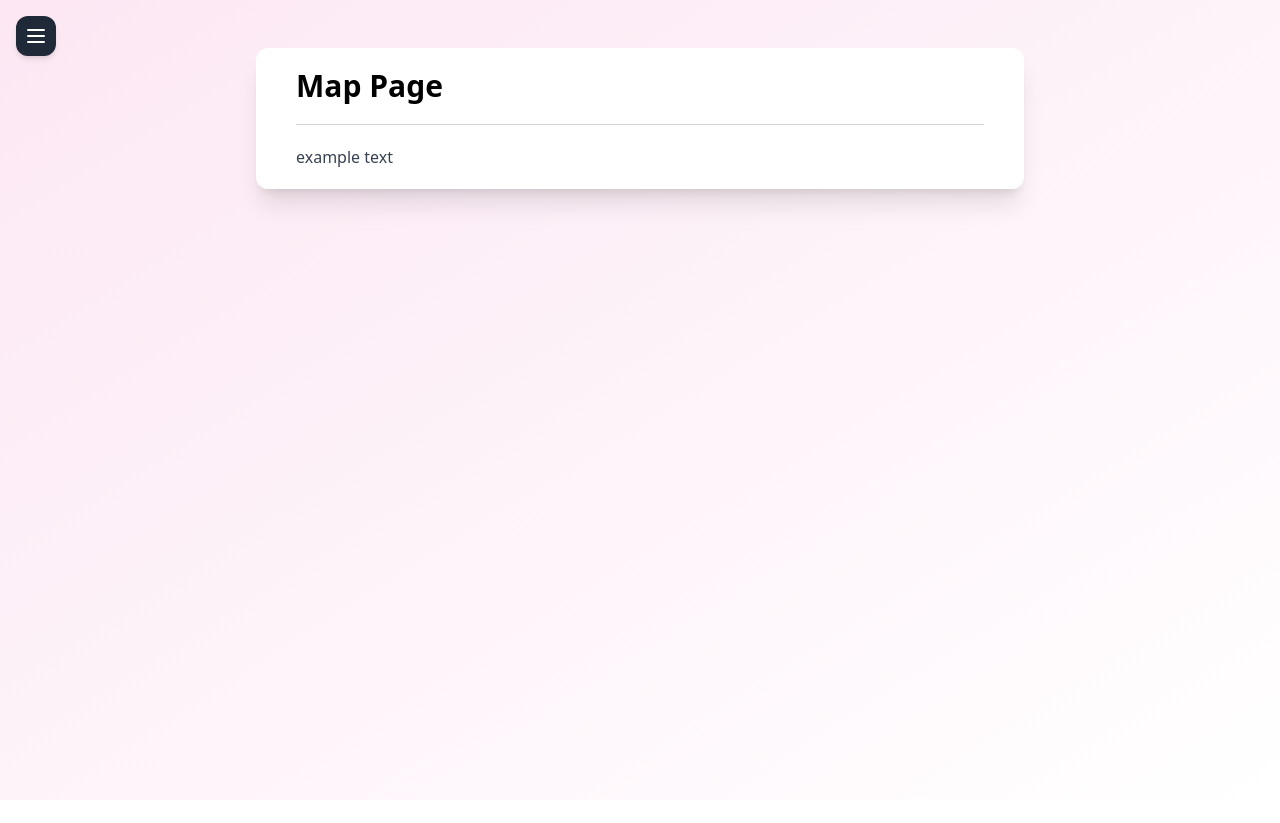
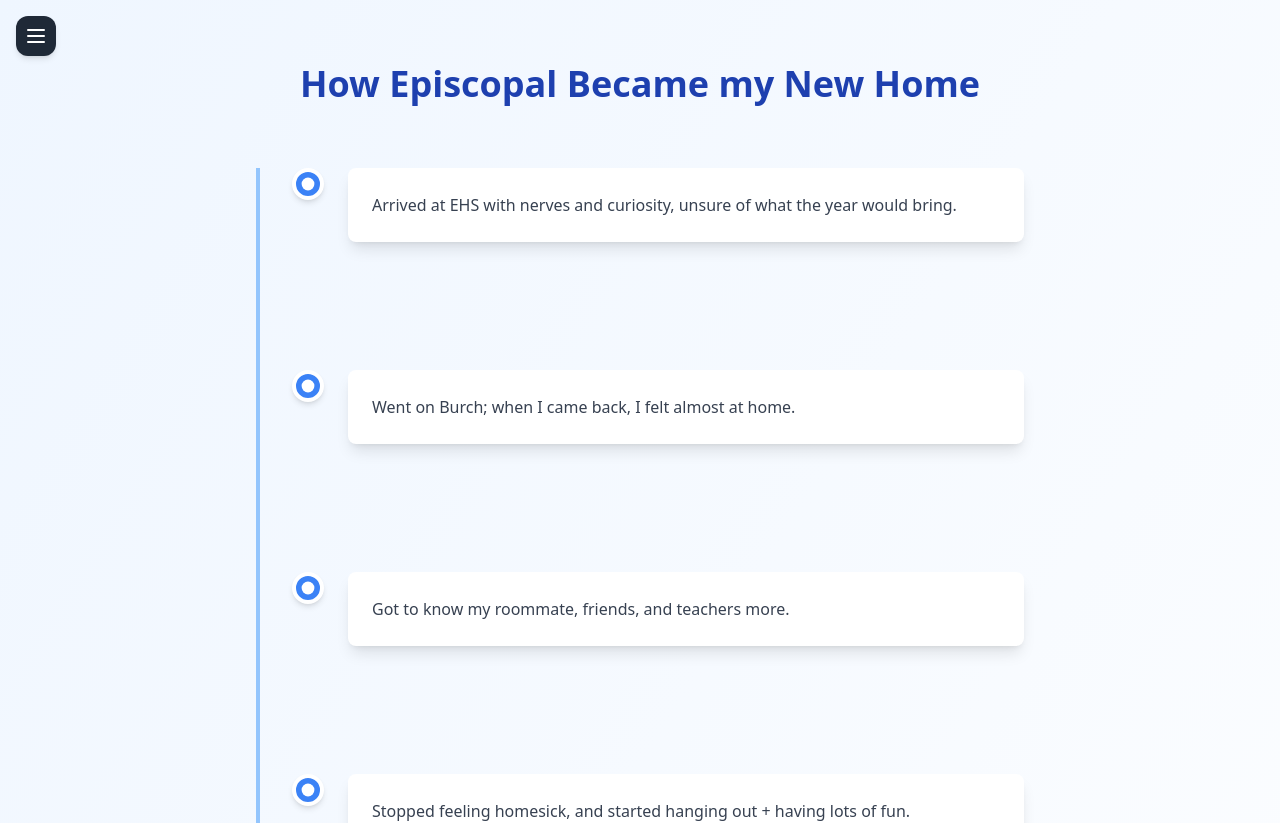
Before and after one commit to FelixTrask/english-final, a React (Create React App) app: page /map in a window 1280 px wide. Shown: the top 823 px of the page. Before the commit the page ends 800 px from the top, so only its background shows below. Built offline with nearby package versions, Linux system fonts and the light colour scheme.

Commit message:
Made Map Page

```diff
--- a/src/pages/MapPage.js
+++ b/src/pages/MapPage.js
@@ -1,48 +1,89 @@
+// pages/MapPage.js
 import React, { useRef } from "react";
 import gsap from "gsap";
+import { ScrollTrigger } from "gsap/ScrollTrigger";
 import { useGSAP } from "@gsap/react";
 
-gsap.registerPlugin(useGSAP);
+gsap.registerPlugin(ScrollTrigger);
 
-function MapPage() {
+export default function MapPage() {
   const container = useRef();
 
-  useGSAP(() => {
-    // Fade in the whole background container
-    gsap.fromTo(
-      container.current,
-      { opacity: 0 },
-      { opacity: 1, duration: 1, ease: "power2.out" }
-    );
+  useGSAP(
+    () => {
+      gsap.utils.toArray(".timeline-entry").forEach((entry, i) => {
+        gsap.fromTo(
+          entry,
+          { opacity: 0, y: 80 },
+          {
+            opacity: 1,
+            y: 0,
+            duration: 1,
+            delay: i * 0.2,
+            ease: "power2.out",
+            scrollTrigger: {
+              trigger: entry,
+              start: "top 85%",
+            },
+          }
+        );
+      });
+    },
+    { scope: container }
+  );
 
-    // Animate text
-    gsap.fromTo(
-      ".main-title",
-      { y: -40, opacity: 0 },
-      { y: 0, opacity: 1, duration: 1, delay: 0.3, ease: "power3.out" }
-    );
+  const rawPoints = [
+    "Arrived at EHS with nerves and curiosity, unsure of what the year would bring.",
+    "Went on Burch; when I came back, I felt almost at home.",
+    "Got to know my roommate, friends, and teachers more.",
+    "Stopped feeling homesick, and started hanging out + having lots of fun.",
+    "Got onto the climbing team, looking forward to every single practice with my team.",
+    "Went on winter break, I was excited to come back to Episcopal.",
+    "Had lots of fun on the Ultimate team, making lots of new friends.",
+    "Finally felt like I found my place at Episcopal, with the support of everyone around me.",
+    "Crafted this final book, looking back with EHS as my new home.",
+  ];
 
-    gsap.fromTo(
-      ".text",
-      { y: 20, opacity: 0 },
-      { y: 0, opacity: 1, duration: 1, delay: 0.6, ease: "power3.out" }
-    );
-  }, { scope: container });
+  // Use only the first 5 entries
+  const points = rawPoints.slice(0, 9);
 
   return (
     <div
-      className="min-h-screen bg-gradient-to-br from-pink-100 to-white pt-12"
       ref={container}
+      className="min-h-screen bg-gradient-to-br from-blue-50 to-white pt-16 pb-40 px-6"
     >
-      <div className="bg-white rounded-xl shadow-xl px-10 py-5 max-w-3xl mx-auto text-container text-pretty">
-        <h1 className="text-3xl font-bold mb-4 main-title">Map Page</h1>
-        <hr className="h-px my-5 bg-gray-300 border-0" />
-        <p className="text-gray-700 text">
-          example text
-        </p>
+      <div className="max-w-3xl mx-auto">
+        <h1 className="text-4xl font-bold text-center mb-16 text-blue-800">
+          How Episcopal Became my New Home
+        </h1>
+
+        <div className="relative border-l-4 border-blue-300 pl-8 space-y-32">
+          {points.map((text, idx) => (
+            <div
+              key={idx}
+              className="timeline-entry relative flex items-start"
+            >
+              {/* Dot with embedded SVG icon */}
+              <div className="flex-shrink-0">
+                <div className="w-8 h-8 bg-blue-500 rounded-full border-4 border-white shadow-md flex items-center justify-center">
+                  <svg
+                    className="w-4 h-4 text-white"
+                    fill="currentColor"
+                    viewBox="0 0 20 20"
+                  >
+                    <path d="M10 2a8 8 0 018 8 8 8 0 11-8-8z" />
+                  </svg>
+                </div>
+              </div>
+
+              {/* Text bubble */}
+              <div className="ml-6 bg-white p-6 rounded-lg shadow-lg flex-1">
+                <p className="text-gray-700 leading-relaxed">{text}</p>
+              </div>
+            </div>
+          ))}
+        </div>
       </div>
     </div>
   );
 }
-
-export default MapPage;
```
